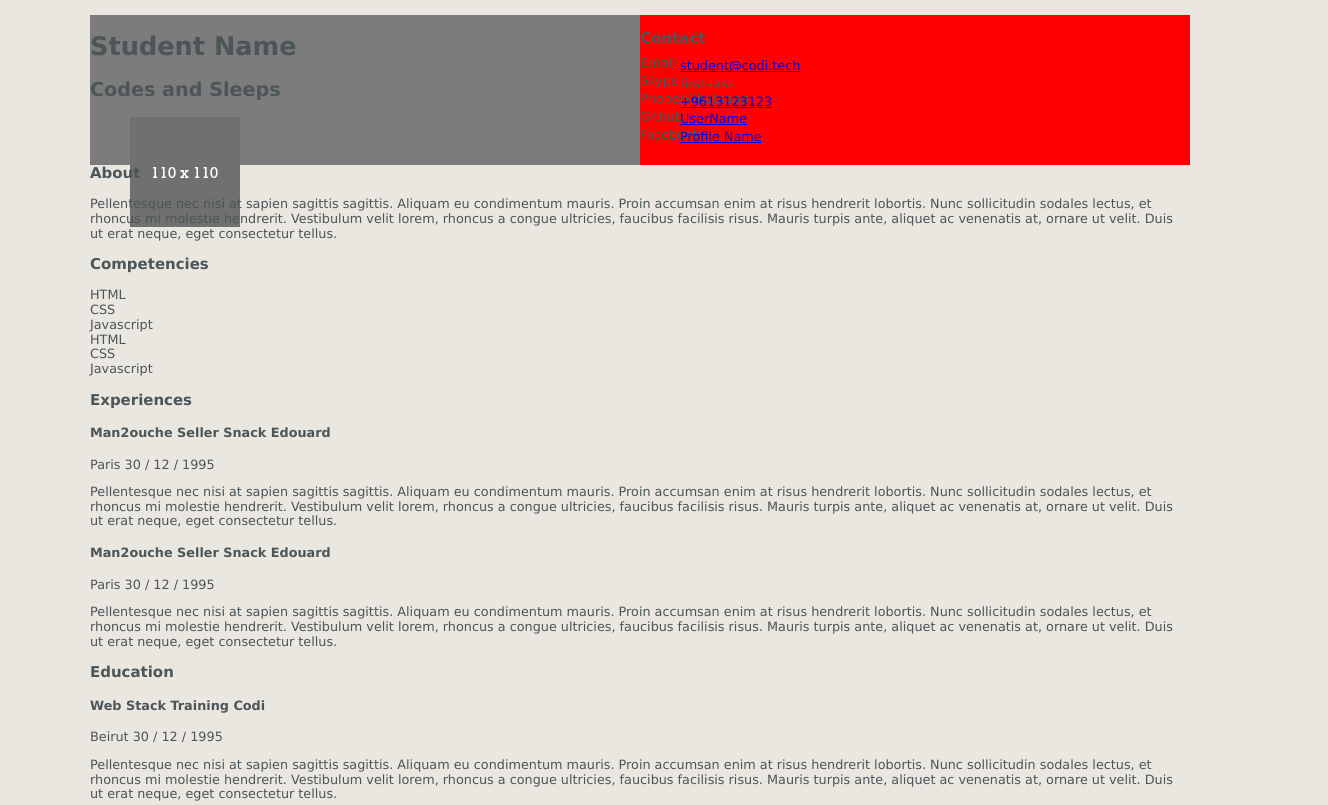
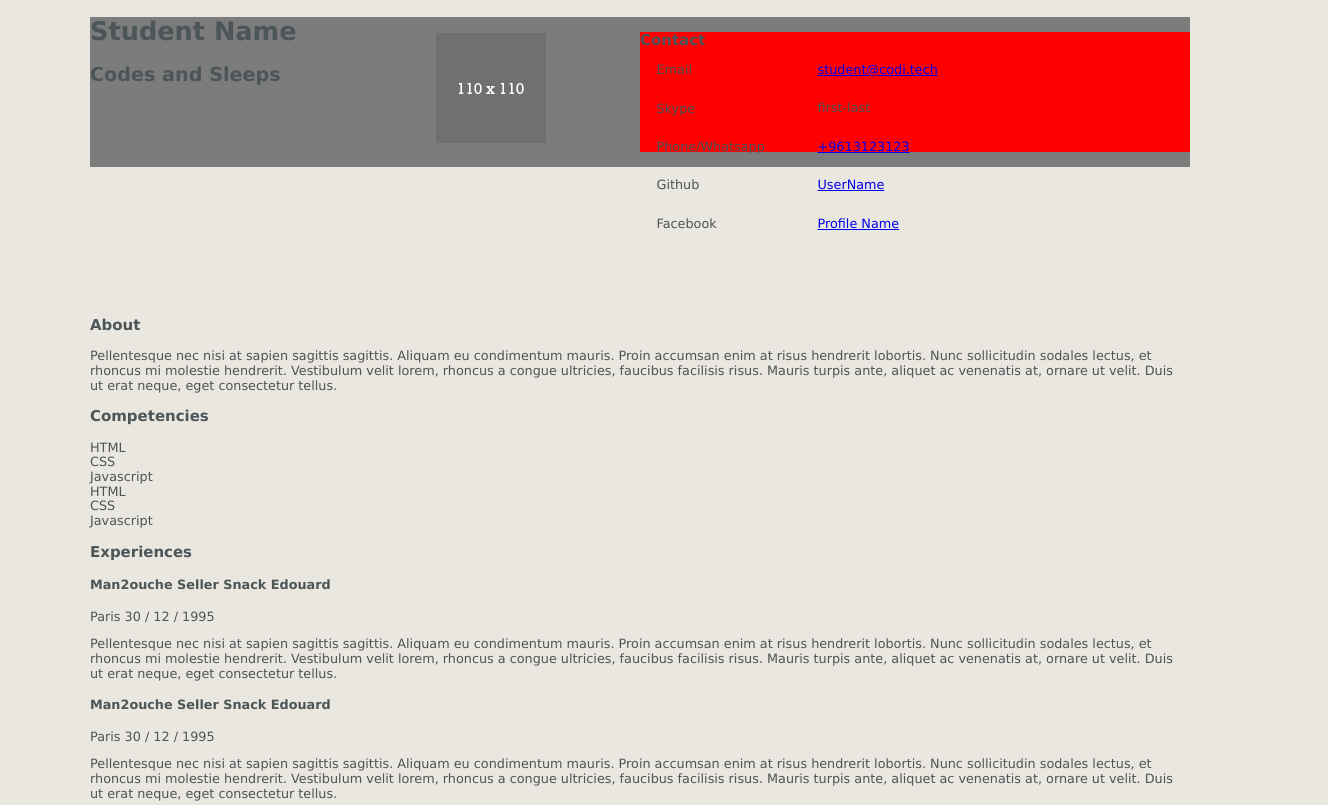
Before and after one commit to MariamZiade/CV-Styling, a plain HTML site: page public/style1/index.html in a window 1280 px wide. Shown: the top 805 px of the page, 1328 px wide, since content can reach past the window. Drawn offline with Linux system fonts and the light colour scheme.

Commit message:
position

```diff
--- a/public/style1/style.css
+++ b/public/style1/style.css
@@ -15,28 +15,47 @@ Body {
 }
 header {
 
-    width: 50%;
+    width: 100%;
     height: 150px;
     background: rgb(124, 124, 124);
-    float: left;
 
 }
 
 #contact {
     background-color: red;
     width: 50%;
-    height: 150px;
-    float: right;
+    height: 120px;
+    position: relative;
+    left: 50%;
+    bottom: 150px;
 
 
 }
 
 img {
-    float: inline-start;
+    border-style: none;
+    position: relative;
+    left: 30%;
+    bottom: 69px;
 }
 
 .contacts {
 
    height: 150px;
-   line-height: 20%;
+   line-height: 100%;
 }
+
+.contact-type {
+    margin-left: 3%;
+
+}
+
+.contact-value {
+
+    position: relative;
+    bottom: 13px;
+    left: 25%;
+
+
+
+}
```
